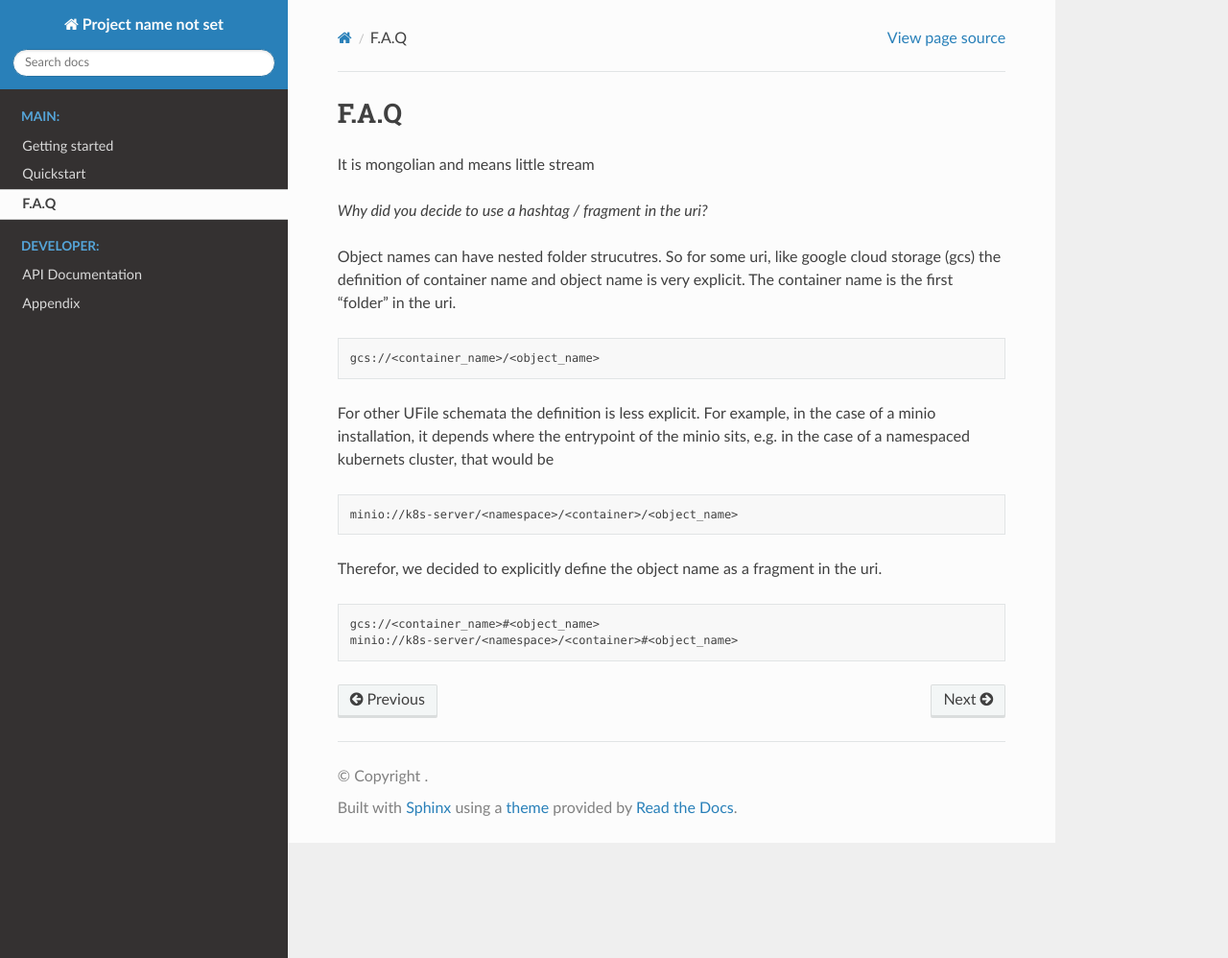
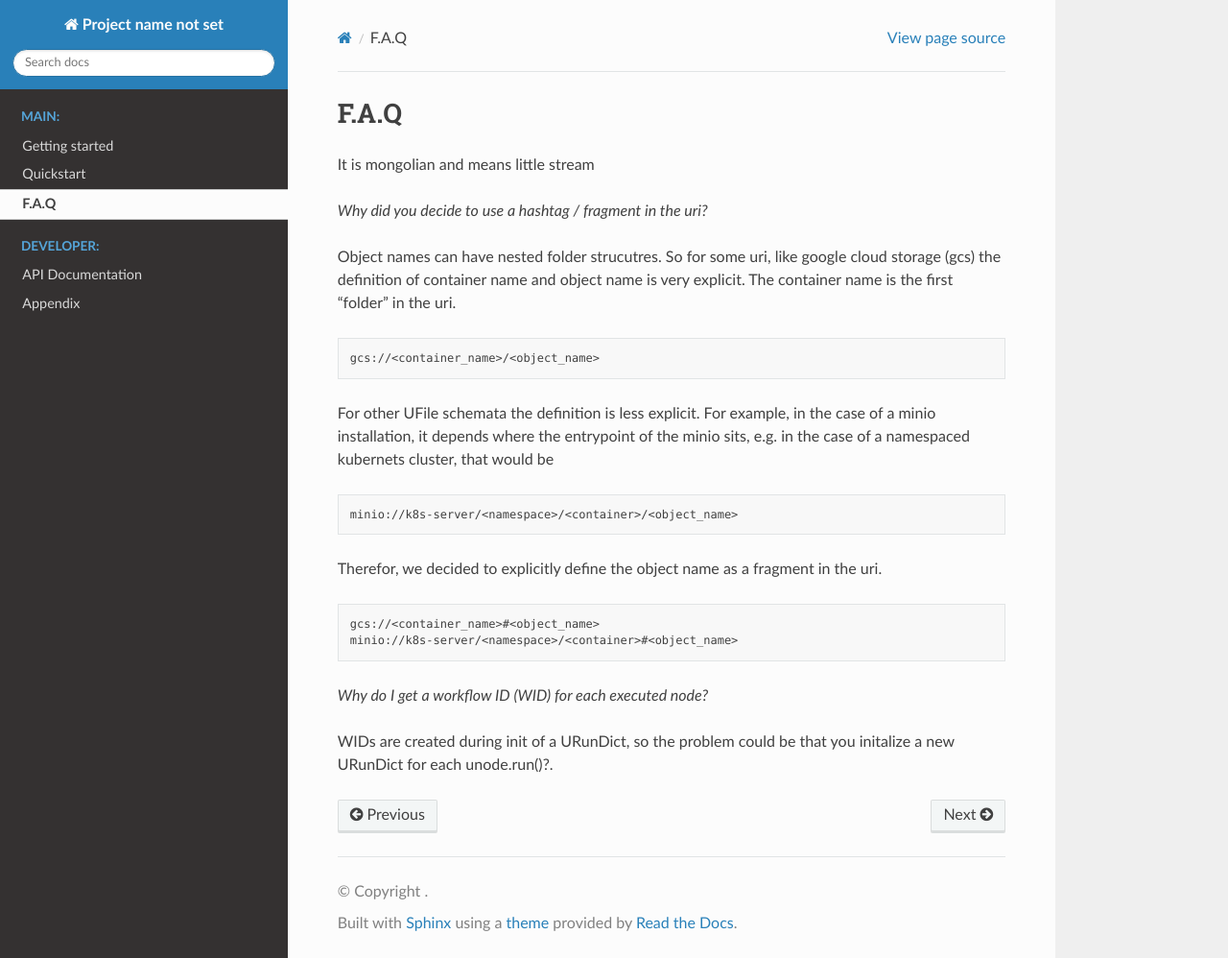
Before and after one commit to urgap/urgap, a Sphinx documentation site: the page built from docs/source/faq.rst, in a window 1280 px wide and 998 px high. Shown: the whole window at 96% size. Built offline with Sphinx 7.4.7 and the Read the Docs theme 2.0.0, drawn with Linux system fonts in a browser that asks for light colours; the version number could not be read and is left out.

```diff
--- a/docs/source/faq.rst
+++ b/docs/source/faq.rst
@@ -31,3 +31,10 @@
 
     gcs://<container_name>#<object_name>
     minio://k8s-server/<namespace>/<container>#<object_name>
+
+
+
+
+*Why do I get a workflow ID (WID) for each executed node?*
+
+WIDs are created during init of a URunDict, so the problem could be that you initalize a new URunDict for each unode.run()?.
```
